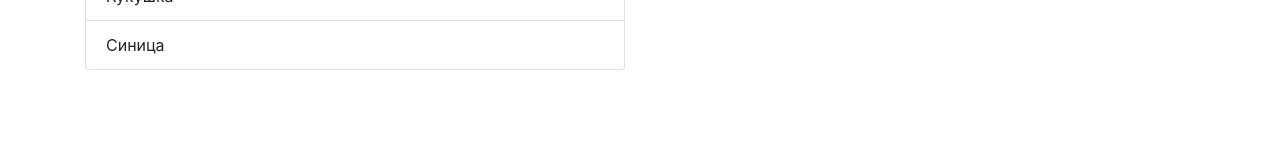
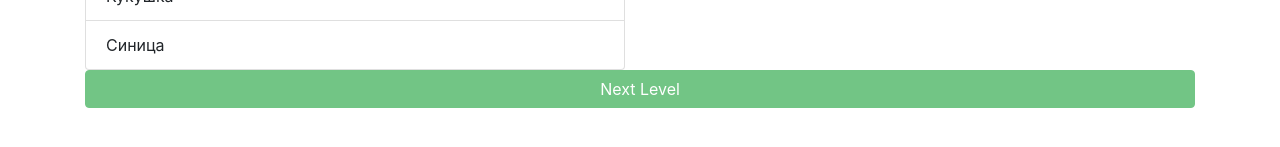
Before and after one commit to YerzhanUtelbayev/songbird, a React app: page / in a window 1280 px wide. Shown: the part 489-636 px from the top of the page. Built offline with nearby package versions, Linux system fonts and the light colour scheme; the HTML template or start-up script is replaced by a standard one.

Commit message:
feat: disable next level button unless answered correctly

```diff
--- a/src/containers/Main/Main.tsx
+++ b/src/containers/Main/Main.tsx
@@ -1,11 +1,11 @@
 import React, { FunctionComponent, useState, useEffect } from 'react';
 import { connect, ConnectedProps } from 'react-redux';
 import { Dispatch } from 'redux';
-import { Row, Col } from 'reactstrap';
+import { Row, Col, Button } from 'reactstrap';
 
 import { RootState } from '../../store/configureStore';
 import { IBirdData } from '../../store/reducers/game';
-import { setCorrectAnswerNumber } from '../../store/actions/gameActions';
+import { setCorrectAnswerNumber, proceedToNextStage } from '../../store/actions/gameActions';
 import QuestionBox from '../../components/QuestionBox/QuestionBox';
 import AnswersBox from '../../components/AnswersBox/AnswersBox';
 import BirdInfo from '../../components/BirdInfo/BirdInfo';
@@ -15,10 +15,10 @@ const Main: FunctionComponent<PropsFromRedux> = ({
   activeStage,
   correctAnswerId,
   onSetCorrectAnswer,
+  onProceedToNextStage,
+  hasAnsweredCorrectly,
 }) => {
-  const [questionedBird, setQuestionedBird] = useState<IBirdData | undefined>(
-    undefined,
-  );
+  const [questionedBird, setQuestionedBird] = useState<IBirdData | undefined>(undefined);
   const [shownBirdIndex, setBirdIndex] = useState<number | null>(null);
 
   const getRandomIntInclusive = (min: number, max: number): number => {
@@ -41,9 +41,7 @@ const Main: FunctionComponent<PropsFromRedux> = ({
   useEffect(() => {
     if (correctAnswerId) {
       const currentStageData: IBirdData[] = [...birdsList[activeStage - 1]];
-      const correctAnswerData = currentStageData.find(
-        ({ id }) => id === correctAnswerId,
-      );
+      const correctAnswerData = currentStageData.find(({ id }) => id === correctAnswerId);
       setQuestionedBird(correctAnswerData);
     }
   }, [correctAnswerId, birdsList, activeStage]);
@@ -59,10 +57,7 @@ const Main: FunctionComponent<PropsFromRedux> = ({
       )}
       <Row>
         <Col sm={12} md={6}>
-          <AnswersBox
-            stageBirdsList={birdsList[activeStage - 1]}
-            showBirdInfo={showBirdInfo}
-          />
+          <AnswersBox stageBirdsList={birdsList[activeStage - 1]} showBirdInfo={showBirdInfo} />
         </Col>
         <Col sm={12} md={6}>
           {shownBirdIndex || shownBirdIndex === 0 ? (
@@ -75,6 +70,16 @@ const Main: FunctionComponent<PropsFromRedux> = ({
           )}
         </Col>
       </Row>
+      <div>
+        <Button
+          color="success"
+          block
+          onClick={onProceedToNextStage}
+          disabled={!hasAnsweredCorrectly}
+        >
+          Next Level
+        </Button>
+      </div>
     </>
   );
 };
@@ -83,10 +88,12 @@ const mapStateToProps = (state: RootState) => ({
   birdsList: state.game.birdsList,
   activeStage: state.game.activeStage,
   correctAnswerId: state.game.correctAnswerId,
+  hasAnsweredCorrectly: state.game.hasAnsweredCorrectly,
 });
 
 const mapDispatchToProps = (dispatch: Dispatch) => ({
   onSetCorrectAnswer: (answerNumber: number) => dispatch(setCorrectAnswerNumber(answerNumber)),
+  onProceedToNextStage: () => dispatch(proceedToNextStage()),
 });
 
 const connector = connect(mapStateToProps, mapDispatchToProps);
--- a/src/store/reducers/game.ts
+++ b/src/store/reducers/game.ts
@@ -26,6 +26,7 @@ export interface IGameSate {
   score: number;
   correctAnswerId: number | null;
   stageAttempts: number;
+  hasAnsweredCorrectly: boolean;
 }
 
 const initialState: IGameSate = {
@@ -34,6 +35,7 @@ const initialState: IGameSate = {
   score: 0,
   correctAnswerId: null,
   stageAttempts: 0,
+  hasAnsweredCorrectly: false,
 };
 
 export default (state = initialState, action: GameActionTypes): IGameSate => {
@@ -44,10 +46,19 @@ export default (state = initialState, action: GameActionTypes): IGameSate => {
       if (state.activeStage === stageTitles.length) {
         return state;
       }
-      return { ...state, activeStage: state.activeStage + 1, stageAttempts: 0 };
+      return {
+        ...state,
+        activeStage: state.activeStage + 1,
+        stageAttempts: 0,
+        hasAnsweredCorrectly: false,
+      };
 
     case HANDLE_CORRECT_ANSWER:
-      return { ...state, score: MAX_STAGE_SCORE - state.stageAttempts };
+      return {
+        ...state,
+        score: MAX_STAGE_SCORE - state.stageAttempts,
+        hasAnsweredCorrectly: true,
+      };
     case HANDLE_INCORRECT_ANSWER:
       return { ...state, stageAttempts: state.stageAttempts + 1 };
     default:
```
